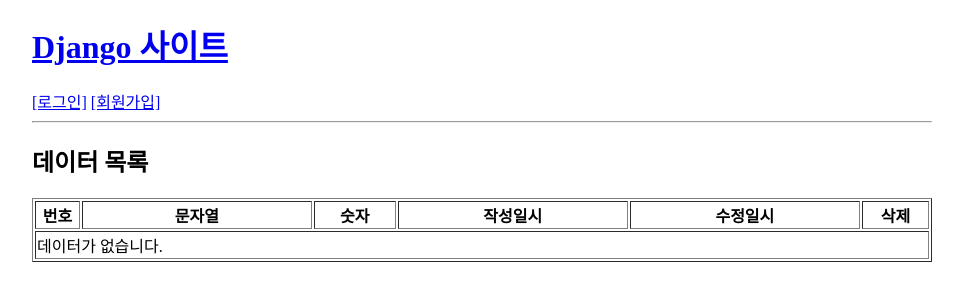
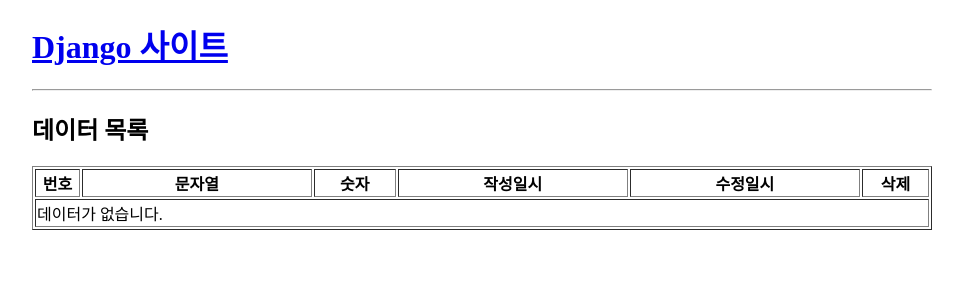
Before and after one commit to tiblo/Django_edu, a Django app: page / in a window 1280 px wide. Shown: the top 301 px of the page, without its empty margins (158-1121 px from the left). Run offline with Django 5.2, Linux system fonts and the light colour scheme; data that the repository does not hold is empty.

Commit message:
Update header.html

```diff
--- a/myproject/myapp/templates/header.html
+++ b/myproject/myapp/templates/header.html
@@ -1,12 +1,2 @@
 <h1><a href="/">Django 사이트{{title}}</a></h1>
-{% if user.is_authenticated %}
-    {% comment %} <form action="{% url "logout" %}" method="post">
-        {% csrf_token %}
-        <input type="submit" value="로그아웃">
-    </form> {% endcomment %}
-    <span>{{user.username}}님</span> <a href="logout">[로그아웃]</a>
-{% else %}
-    <a href="login">[로그인]</a>
-    <a href="join">[회원가입]</a>
-{% endif %}
 <hr>
```
